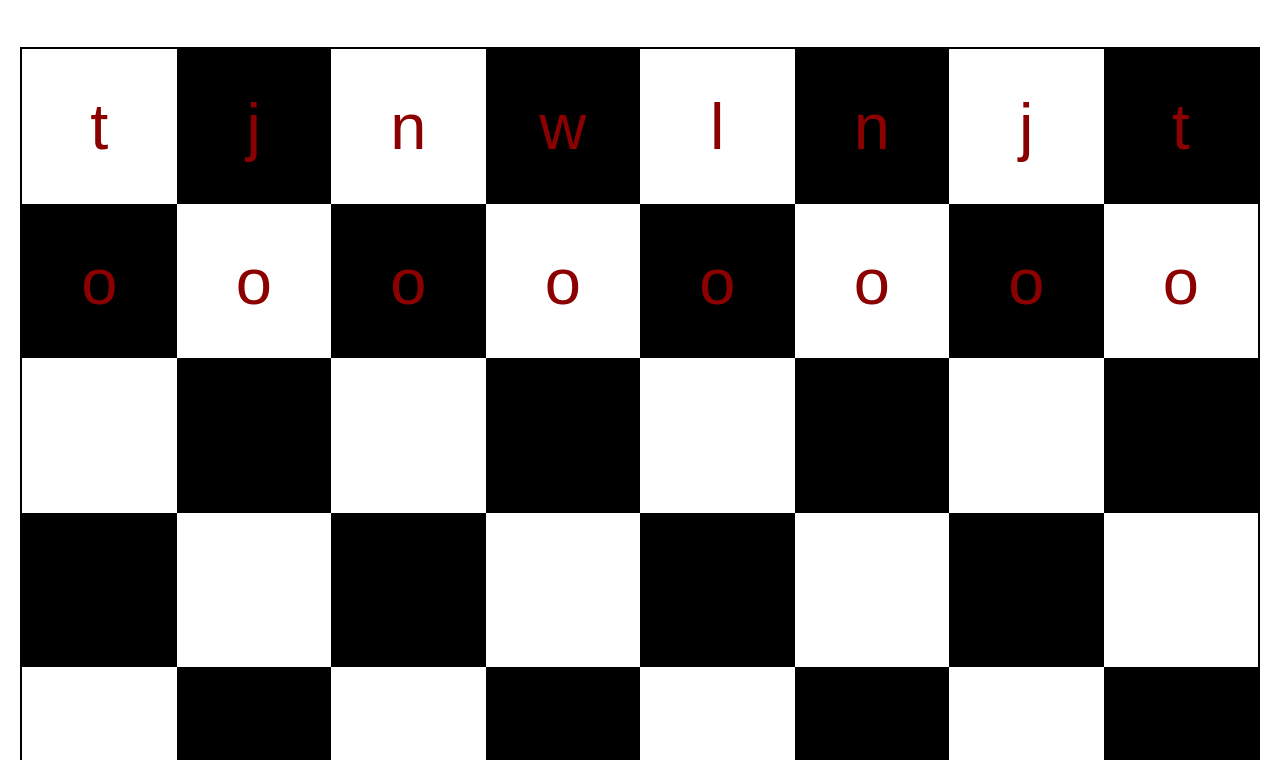
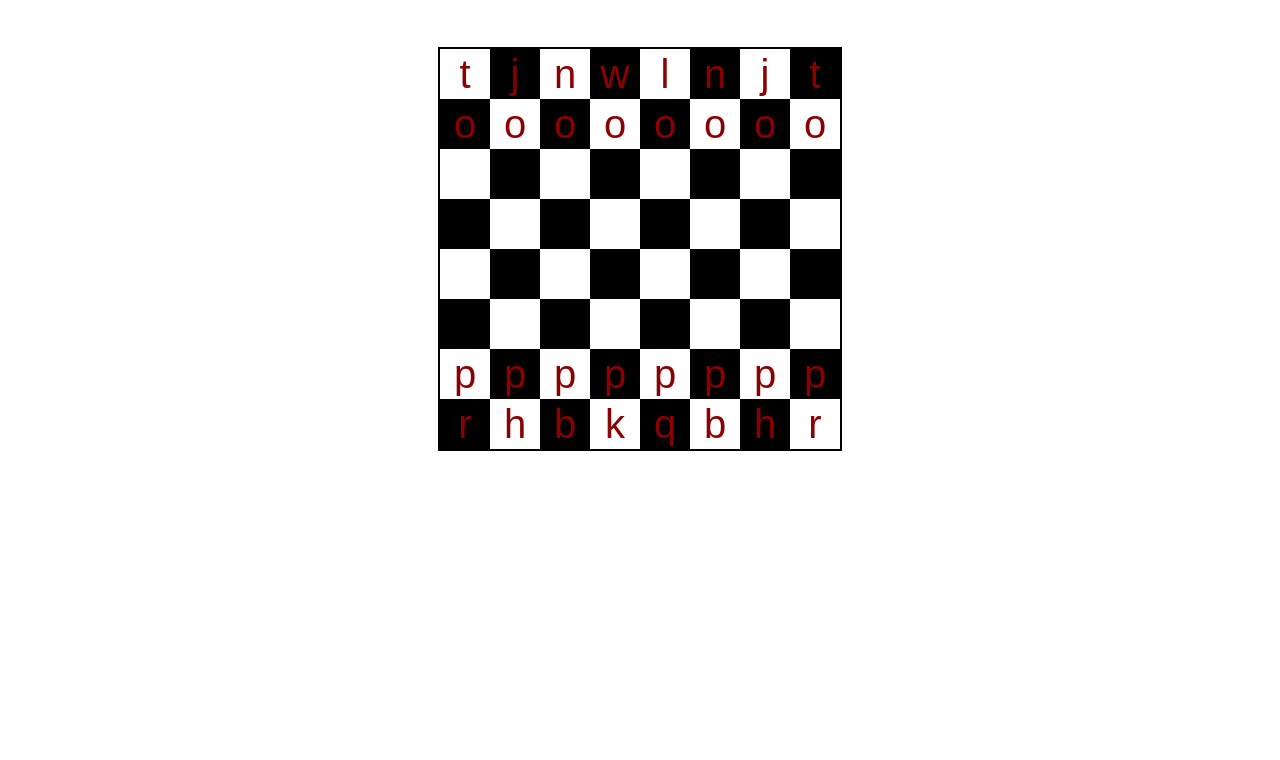
Before and after one commit to neec0o/chess, a plain HTML site: page index.html in a window 1280 px wide. Shown: the part 40-800 px from the top of the page. Drawn offline with Linux system fonts and the light colour scheme; a web font is replaced by a local one.

Commit message:
changed size of board

```diff
--- a/main.css
+++ b/main.css
@@ -3,35 +3,42 @@
     padding: 0;
     box-sizing: border-box;
     text-align: center;
-
 }
 
 .board {
     font-family: 'Chess', sans-serif;
     border: 2px solid #000;
-    width: calc(100% - 40px);
     margin: 50px auto 0;
+    display: inline-block; /* Ändert die Breite, damit sie sich an den Inhalt anpasst */
+    width: auto; /* Lässt die Breite sich an den Inhalt anpassen */
 }
-.row{
+
+.row {
     display: flex;
+    width: fit-content; /* Stellt sicher, dass die Zeile nur so breit ist wie ihre Kinder */
 }
+
 .field {
     position: relative;
-    padding: calc(100% / 16);
+    width: 50px; /* Feste Breite für jedes Feld */
+    height: 50px; /* Feste Höhe für jedes Feld */
+    /* Padding entfernt, da wir jetzt feste Größen verwenden */
 }
 
-.row .field:nth-child(2n){
+.row .field:nth-child(2n) {
     background: #000;
 }
-.row:nth-child(2n) .field:nth-child(1n){
+
+.row:nth-child(2n) .field:nth-child(1n) {
     background: #000;
 }
-.row:nth-child(2n) .field:nth-child(2n){
+
+.row:nth-child(2n) .field:nth-child(2n) {
     background: #fff;
 }
 
 .figure {
-    font-size: 65px;
+    font-size: 40px; /* Etwas kleiner, damit es besser in die 50x50px Felder passt */
     color: darkred;
     position: absolute;
     top: 50%;
```
